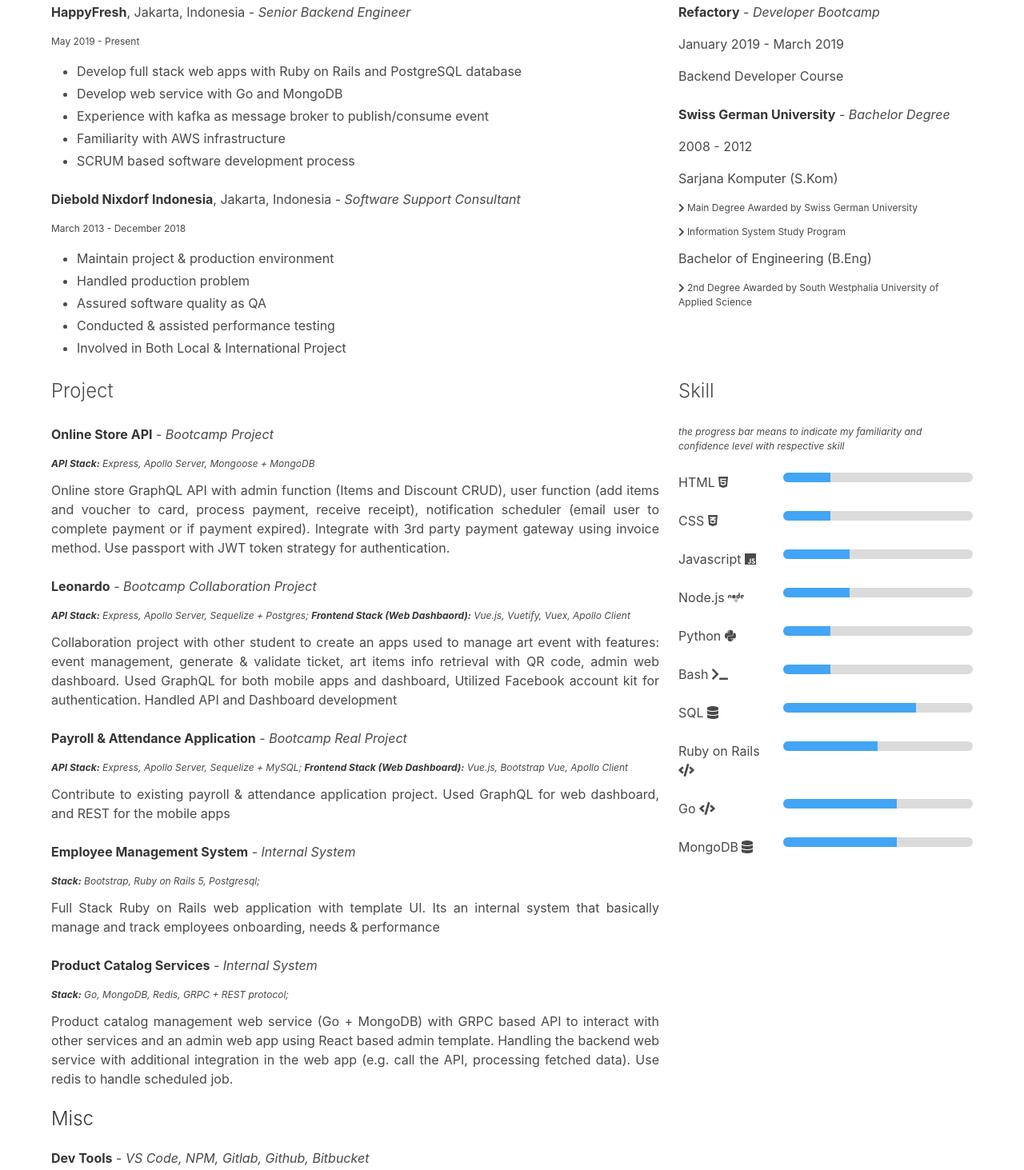
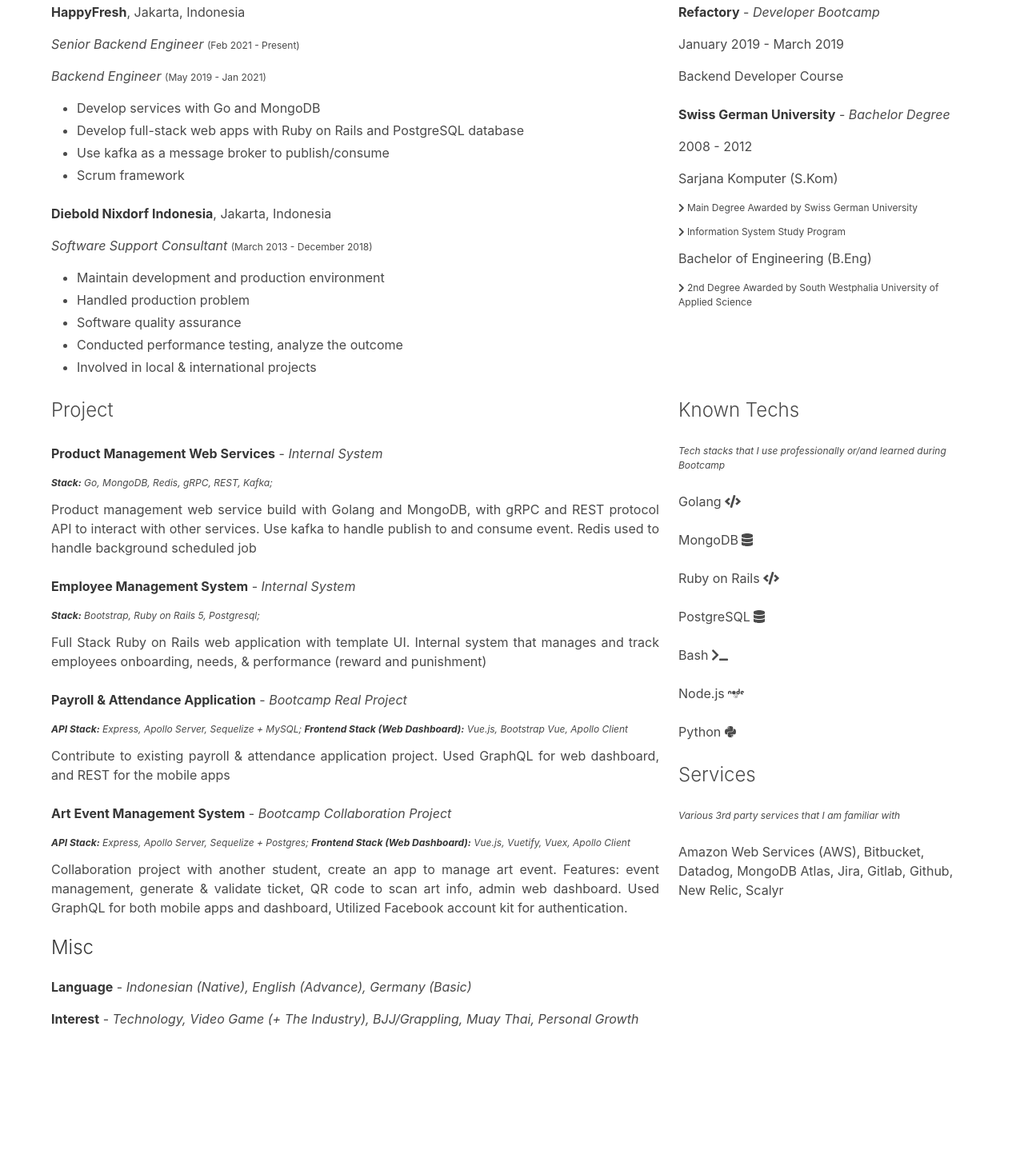
Before and after one commit to ario-b/web-resume, a website: page docs/index.html in a window 1280 px wide. Shown: the part 505-1968 px from the top of the page at 80% size. After the commit the page ends 1839 px from the top, so only its background shows below. Drawn offline with Linux system fonts and the light colour scheme.

Commit message:
Update resume content, fix layout

```diff
--- a/docs/index.html
+++ b/docs/index.html
@@ -48,41 +48,37 @@
           <h2 class="content is-size-4 has-text-weight-light">Summary</h2>
           <!-- <div class="divider"></div> -->
           <p class="content has-text-justified">
-            Software developer with bootcamp certification interested in
-            <strong>full-stack engineer</strong>,
-            <strong>back-end engineer</strong>
-            or <strong>site reliability engineer</strong> position.
-            Currently working as <strong>senior backend engineer</strong> at HappyFresh,
-            involved mostly in back-end services with occasional front-end part.
-            Other acquired knowledges after had undergone various roles at previous work prior to current includes:
-              understanding production problem & risk (Support),
-              software testing (QA),
-              performance testing/analysis and scripting tools using python.
+            Software engineer interested in a <strong>full-stack engineer</strong> or <strong>back-end engineer</strong> position.
+            Currently working as a <strong>senior backend engineer</strong> at HappyFresh, involved mostly in back-end services with Golang and MongoDB tech stack,
+            also taking additional responsibility as a service owner/tech lead.
+            Other acquired knowledge during the software support consultant role includes understanding production problem & risk (Support), software testing (QA), performance testing/analysis, and scripting tools using python.
           </p>
         </div>
         <div class="columns">
           <div class="column is-8">
             <h2 class="content is-size-4 has-text-weight-light">Experience</h2>
             <div class="content">
-              <p class=><strong>HappyFresh</strong>, Jakarta, Indonesia - <em>Senior Backend Engineer</em></p>
-              <p class="content is-small">May 2019 - Present</p>
+              <p><strong>HappyFresh</strong>, Jakarta, Indonesia</p>
+              <p><em>Senior Backend Engineer</em> <span class="content is-small">(Feb 2021 - Present)</span></p>
+              <p><em>Backend Engineer</em> <span class="content is-small">(May 2019 - Jan 2021)</span></p>
               <ul>
-                <li>Develop full stack web apps with Ruby on Rails and PostgreSQL database</li>
-                <li>Develop web service with Go and MongoDB</li>
-                <li>Experience with kafka as message broker to publish/consume event</li>
-                <li>Familiarity with AWS infrastructure</li>
-                <li>SCRUM based software development process</li>
+                <li>Develop services with Go and MongoDB</li>
+                <li>Develop full-stack web apps with Ruby on Rails and PostgreSQL database</li>
+                <li>Use kafka as a message broker to publish/consume</li>
+                <li>Scrum framework</li>
               </ul>
             </div>
             <div class="content">
-              <p class=><strong>Diebold Nixdorf Indonesia</strong>, Jakarta, Indonesia - <em>Software Support Consultant</em></p>
-              <p class="content is-small">March 2013 - December 2018</p>
+            </div>
+            <div class="content">
+              <p><strong>Diebold Nixdorf Indonesia</strong>, Jakarta, Indonesia</p>
+              <p><em>Software Support Consultant</em> <span class="content is-small">(March 2013 - December 2018)</span></p>
               <ul>
-                <li>Maintain project & production environment</li>
+                <li>Maintain development and production environment</li>
                 <li>Handled production problem</li>
-                <li>Assured software quality as QA</li>
-                <li>Conducted & assisted performance testing</li>
-                <li>Involved in Both Local & International Project</li>
+                <li>Software quality assurance</li>
+                <li>Conducted performance testing, analyze the outcome</li>
+                <li>Involved in local & international projects</li>
               </ul>
             </div>
           </div>
@@ -114,28 +110,23 @@
           <div class="column is-8 has-text-justified">
             <h2 class="content is-size-4 has-text-weight-light">Project</h2>
             <div class="content">
-              <p><strong>Online Store API</strong> - <em>Bootcamp Project</em></p>
-              <p class="content is-small"><em><strong>API Stack:</strong> Express, Apollo Server, Mongoose + MongoDB</em></p>
+              <p><strong>Product Management Web Services</strong> - <em>Internal System</em></p>
+              <p class="content is-small"><em>
+                <strong>Stack:</strong> Go, MongoDB, Redis, gRPC, REST, Kafka;
+              </em></p>
               <p>
-                Online store GraphQL API with admin function (Items and Discount CRUD),
-                user function (add items and voucher to card, process payment, receive receipt),
-                notification scheduler (email user to complete payment or if payment expired).
-                Integrate with 3rd party payment gateway using invoice method. Use passport with JWT token
-                strategy for authentication.
+                Product management web service build with Golang and MongoDB, with gRPC and REST protocol API to interact with other services.
+                Use kafka to handle publish to and consume event. Redis used to handle background scheduled job
               </p>
             </div>
             <div class="content">
-              <p><strong>Leonardo</strong> - <em>Bootcamp Collaboration Project</em></p>
+              <p><strong>Employee Management System</strong> - <em>Internal System</em></p>
               <p class="content is-small"><em>
-                <strong>API Stack:</strong> Express, Apollo Server, Sequelize + Postgres;
-                <strong>Frontend Stack (Web Dashbaord):</strong> Vue.js, Vuetify, Vuex, Apollo Client
+                <strong>Stack:</strong> Bootstrap, Ruby on Rails 5, Postgresql;
               </em></p>
               <p>
-                Collaboration project with other student to create an apps used to manage art event
-                with features: event management, generate & validate ticket, art items info
-                retrieval with QR code, admin web dashboard. Used GraphQL for both mobile apps and dashboard,
-                Utilized Facebook account kit for authentication.
-                Handled API and Dashboard development
+                Full Stack Ruby on Rails web application with template UI. Internal system that
+                manages and track employees onboarding, needs, & performance (reward and punishment)
               </p>
             </div>
             <div class="content">
@@ -150,117 +141,71 @@
               </p>
             </div>
             <div class="content">
-              <p><strong>Employee Management System</strong> - <em>Internal System</em></p>
+              <p><strong>Art Event Management System</strong> - <em>Bootcamp Collaboration Project</em></p>
               <p class="content is-small"><em>
-                <strong>Stack:</strong> Bootstrap, Ruby on Rails 5, Postgresql;
+                <strong>API Stack:</strong> Express, Apollo Server, Sequelize + Postgres;
+                <strong>Frontend Stack (Web Dashboard):</strong> Vue.js, Vuetify, Vuex, Apollo Client
               </em></p>
               <p>
-                Full Stack Ruby on Rails web application with template UI. Its an internal system that basically
-                manage and track employees onboarding, needs & performance
-              </p>
-            </div>
-            <div class="content">
-              <p><strong>Product Catalog Services</strong> - <em>Internal System</em></p>
-              <p class="content is-small"><em>
-                <strong>Stack:</strong> Go, MongoDB, Redis, GRPC + REST protocol;
-              </em></p>
-              <p>
-                Product catalog management web service (Go + MongoDB) with GRPC based API to interact with other services and an admin web app
-                using React based admin template. Handling the backend web service with additional integration in the web app (e.g. call the API, processing fetched data).
-                Use redis to handle scheduled job.
+                Collaboration project with another student, create an app to manage art event.
+                Features: event management, generate & validate ticket, QR code to scan art info, admin web dashboard.
+                Used GraphQL for both mobile apps and dashboard, Utilized Facebook account kit for authentication.
               </p>
             </div>
           </div>
           <div class="column">
-            <h2 class="content is-size-4 has-text-weight-light">Skill</h2>
+            <h2 class="content is-size-4 has-text-weight-light">Known Techs</h2>
               <p class="content is-small"><em>
-                the progress bar means to indicate my familiarity and confidence level with respective skill
+                Tech stacks that I use professionally or/and learned during Bootcamp
               </em></p>
             <div class="columns">
-              <div class="column is-4">
-                <p>HTML <i class="fab fa-html5"></i></p>
-              </div>
               <div class="column">
-                <progress class="progress is-small is-info" value="25" max="100"></progress>
+                <p>Golang <i class="fas fa-code"></i></p>
               </div>
             </div>
             <div class="columns">
-              <div class="column is-4">
-                <p>CSS <i class="fab fa-css3-alt"></i></p>
-              </div>
               <div class="column">
-                <progress class="progress is-small is-info" value="25" max="100"></progress>
+                <p>MongoDB <i class="fas fa-database"></i></p>
               </div>
             </div>
             <div class="columns">
-              <div class="column is-4">
-                <p>Javascript <i class="fab fa-js"></i></p>
-              </div>
               <div class="column">
-                <progress class="progress is-small is-info" value="35" max="100"></progress>
+                <p>Ruby on Rails <i class="fas fa-code"></i></p>
               </div>
             </div>
             <div class="columns">
-              <div class="column is-4">
-                <p>Node.js <i class="fab fa-node"></i></p>
-              </div>
               <div class="column">
-                <progress class="progress is-small is-info" value="35" max="100"></progress>
-              </div>
-            </div>
-            <div class="columns">
-              <div class="column is-4">
-                <p>Python <i class="fab fa-python"></i></p>
-              </div>
-              <div class="column">
-                <progress class="progress is-small is-info" value="25" max="100"></progress>
+                <p>PostgreSQL <i class="fas fa-database"></i></p>
               </div>
             </div>
             <div class="columns">
               <div class="column is-4">
                 <p>Bash <i class="fas fa-terminal"></i></p>
               </div>
+            </div>
+            <div class="columns">
               <div class="column">
-                <progress class="progress is-small is-info" value="25" max="100"></progress>
+                <p>Node.js <i class="fab fa-node"></i></p>
               </div>
             </div>
             <div class="columns">
-              <div class="column is-4">
-                <p>SQL <i class="fas fa-database"></i></p>
-              </div>
               <div class="column">
-                <progress class="progress is-small is-info" value="70" max="100"></progress>
+                <p>Python <i class="fab fa-python"></i></p>
               </div>
             </div>
+            <h2 class="content is-size-4 has-text-weight-light">Services</h2>
+              <p class="content is-small"><em>
+                Various 3rd party services that I am familiar with
+              </em></p>
             <div class="columns">
-              <div class="column is-4">
-                <p>Ruby on Rails <i class="fas fa-code"></i></p>
-              </div>
               <div class="column">
-                <progress class="progress is-small is-info" value="50" max="100"></progress>
-              </div>
-            </div>
-            <div class="columns">
-              <div class="column is-4">
-                <p>Go <i class="fas fa-code"></i></p>
-              </div>
-              <div class="column">
-                <progress class="progress is-small is-info" value="60" max="100"></progress>
-              </div>
-            </div>
-            <div class="columns">
-              <div class="column is-4">
-                <p>MongoDB <i class="fas fa-database"></i></p>
-              </div>
-              <div class="column">
-                <progress class="progress is-small is-info" value="60" max="100"></progress>
+                <p>Amazon Web Services (AWS), Bitbucket, Datadog, MongoDB Atlas, Jira, Gitlab, Github, New Relic, Scalyr</p>
               </div>
             </div>
           </div>
         </div>
         <div class="content">
           <h2 class="content is-size-4 has-text-weight-light">Misc</h2>
-          <p><strong>Dev Tools</strong> - <em>VS Code, NPM, Gitlab, Github, Bitbucket</em></p>
           <p><strong>Language</strong> - <em>Indonesian (Native), English (Advance), Germany (Basic)</em></p>
           <p><strong>Interest</strong> - <em>Technology, Video Game (+ The Industry), BJJ/Grappling, Muay Thai, Personal Growth</em></p>
         </div>
```
